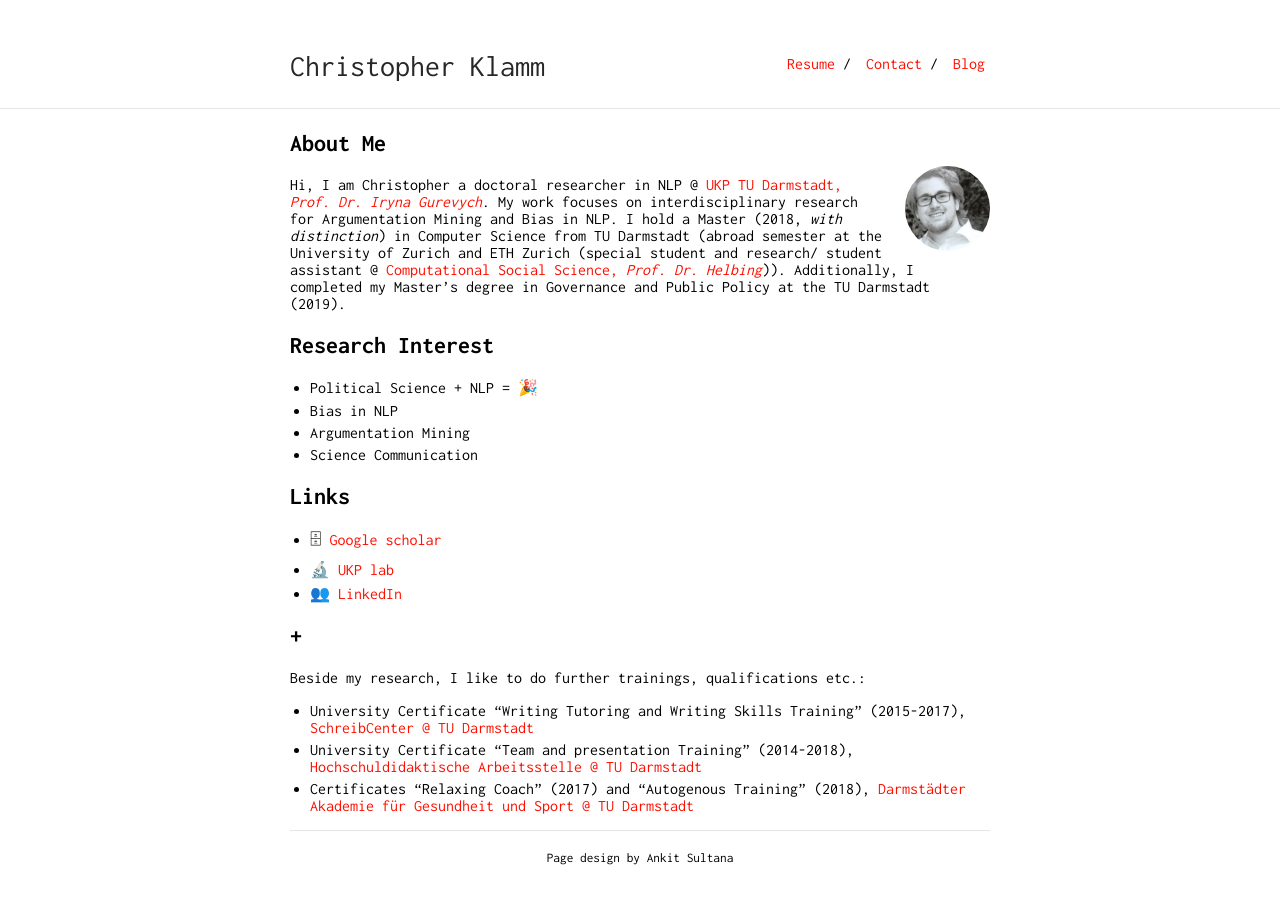
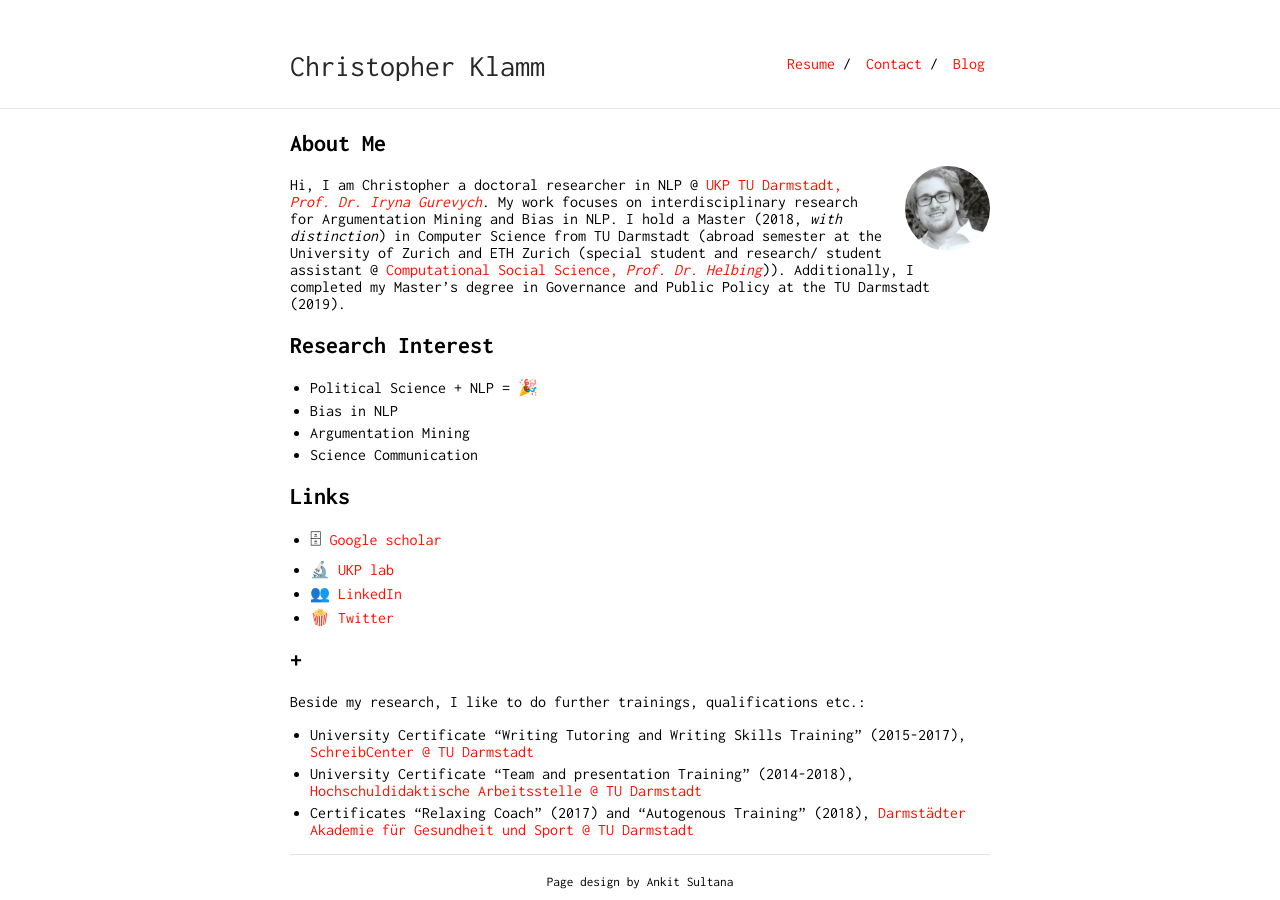
Before and after one commit to chkla/gitPage, a Jekyll site: the page built from index.md, in a window 1280 px wide. Built offline with Jekyll 4.4.1, drawn with Linux system fonts in a browser that asks for light colours; our own code applies the rules of GitHub Pages for plain Markdown files.

Commit message:
Update index.md

```diff
--- a/index.md
+++ b/index.md
@@ -18,6 +18,7 @@ Hi, I am Christopher a doctoral researcher in NLP @ [UKP TU Darmstadt, <i>Prof.
 * 🗄 [Google scholar](https://scholar.google.de/citations?hl=de&authuser=1&user=oLSU8LEAAAAJ)
 * 🔬 [UKP lab](https://www.informatik.tu-darmstadt.de/ukp/ukp_home/staff_ukp/detailseite_mitarbeiter_1_68224.en.jsp)
 * 👥 [LinkedIn](https://www.linkedin.com/in/christopher-klamm-865786b3/)
+* 🍿 [Twitter](https://twitter.com/chklamm)
 
 ## +
 Beside my research, I like to do further trainings, qualifications etc.:
```
